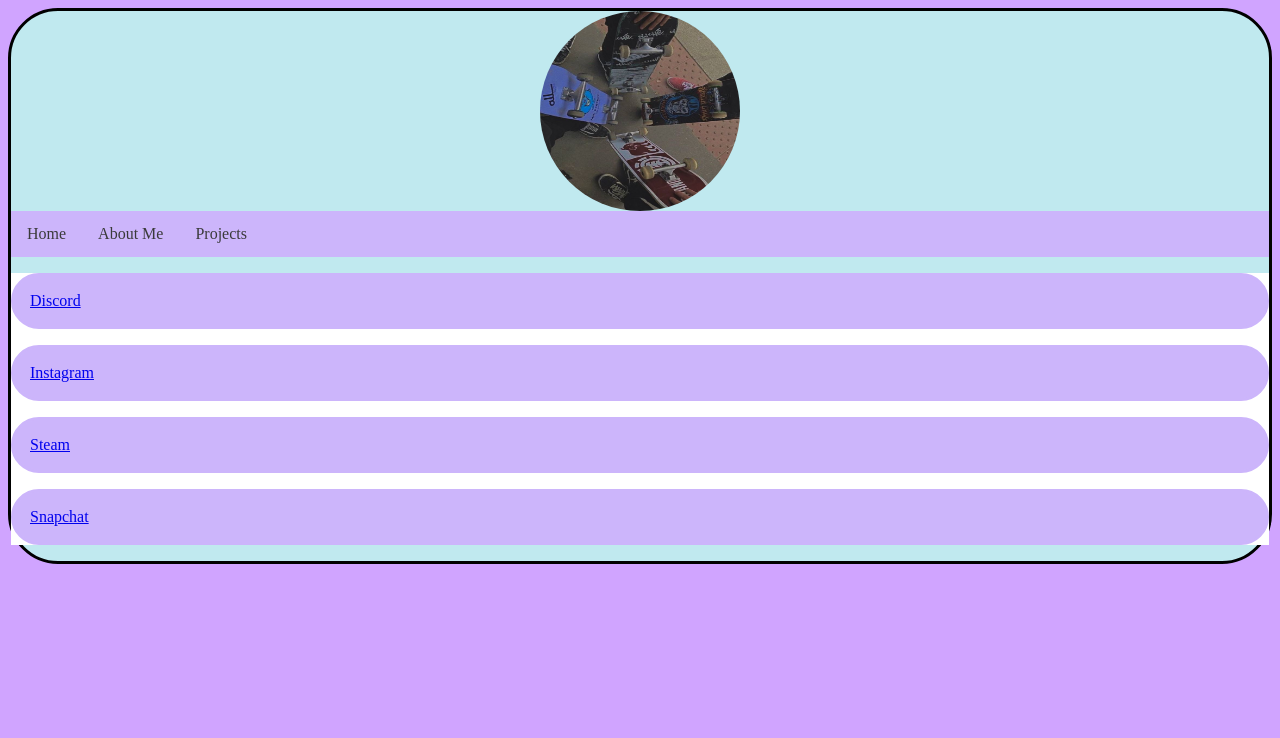
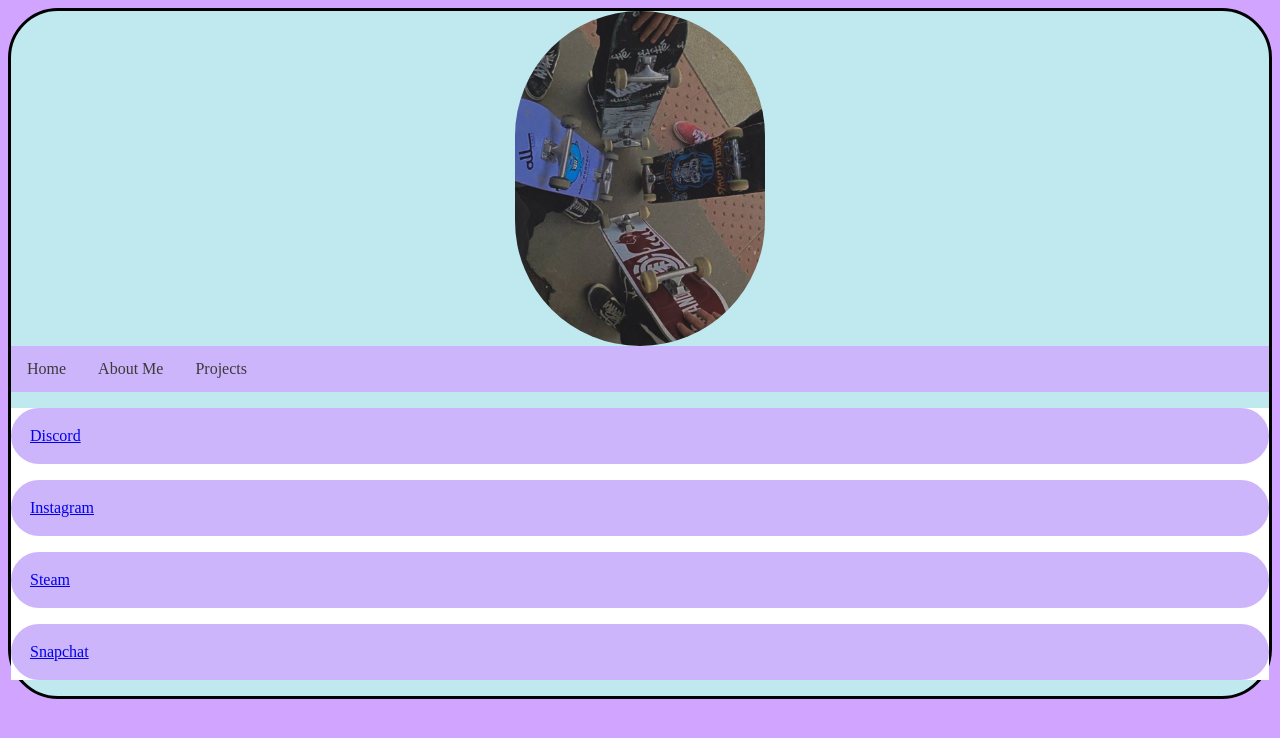
Before and after one commit to p0enix01/p0enix01.github.io, a plain HTML site: page index.html in a window 1280 px wide. Drawn offline with Linux system fonts and the light colour scheme.

Commit message:
Update Harry.css

```diff
--- a/Harry.css
+++ b/Harry.css
@@ -12,9 +12,8 @@ body {
 
 
 .profile img {
-    border-radius: 50%;
-    height: 200px;
-    width: 200px;
+    border-radius: 500px;
+    width: 250px;
 
     display: block;
     margin-left: auto;
@@ -56,7 +55,7 @@ body {
     border-spacing: 8px;
 
     background-color: #CCB5FB;
-}
+ }
 
 .socialLinks a:hover {
     background-color: #BBA4EA;
```
